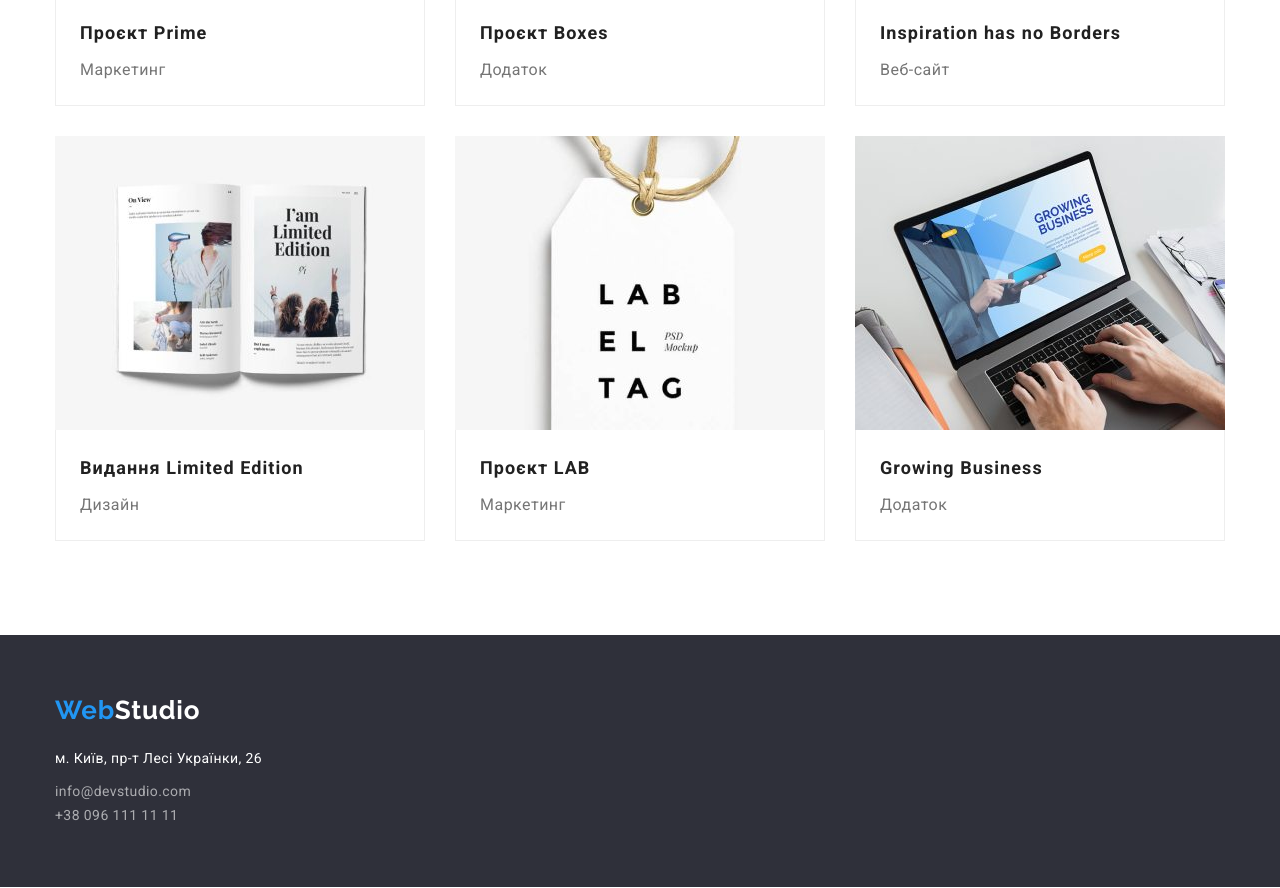
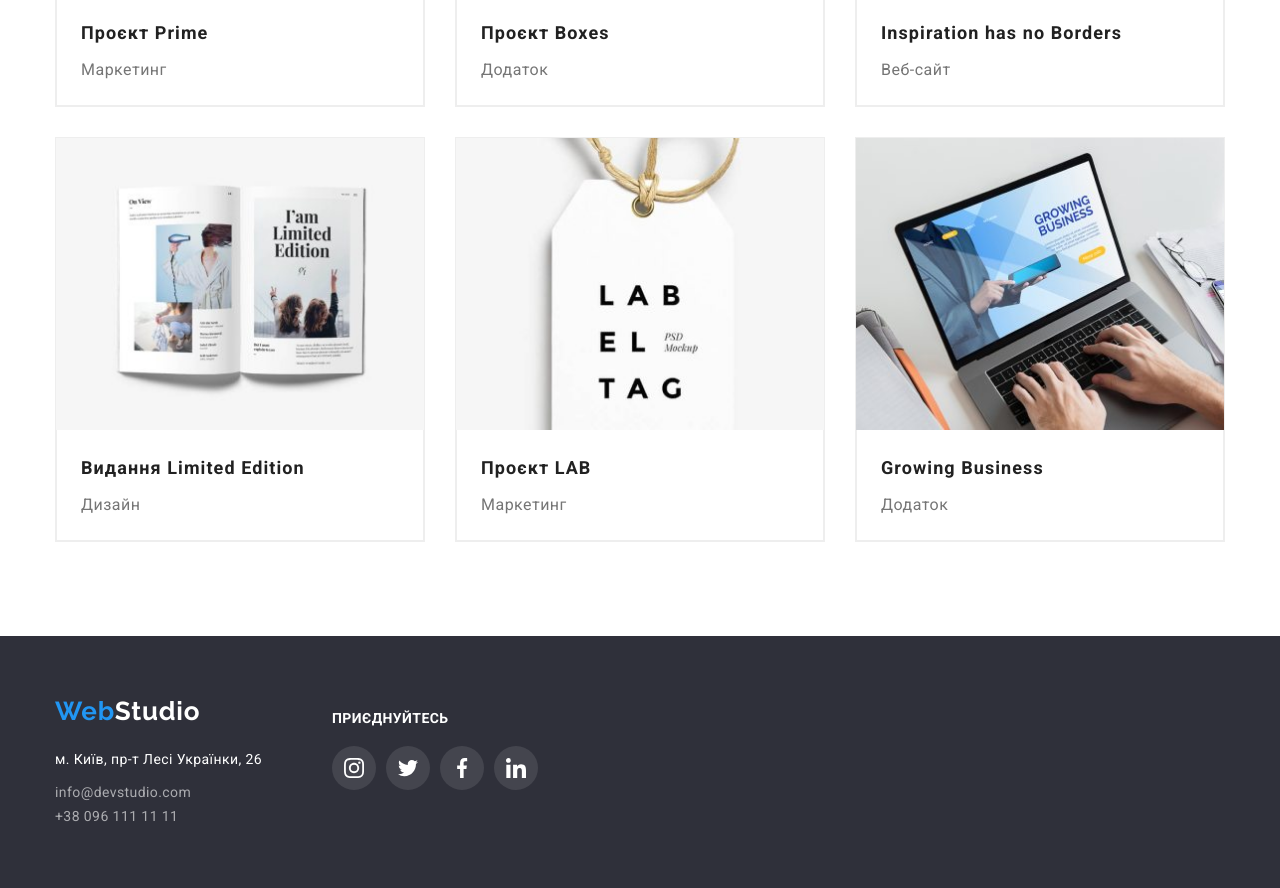
Before and after one commit to OOKucherenko/goit-markup-hw-04, a plain HTML site: page portfolio.html in a window 1280 px wide. Shown: the part 980-1868 px from the top of the page. Drawn offline with nearby package versions, Linux system fonts and the light colour scheme.

Commit message:
Додано зміни в Портфолио

```diff
--- a/css/styles.css
+++ b/css/styles.css
@@ -10,6 +10,7 @@
   --header-color: #f5f5f5;
   --main-color: #2f303a;
   --button-color: #f5f4fa;
+  --container-color: #EEEEEE;
   /*Text colors*/
   --main-txt-сl: #000000;
   --logo-text: #2196f3;
@@ -111,6 +112,8 @@ a {
 
 .portfolio-item {
   width: 370px;
+  background: var(--color-text);
+  border: 1px solid var(--container-color);
 }
 
 .tekhnokryak {
@@ -282,7 +285,7 @@ ul {
   justify-content: center;
   margin-bottom: 30px;
   border-radius: 4px;
-  margin-bottom: 10px;
+
 }
 
 .subject {
--- a/portfolio.html
+++ b/portfolio.html
@@ -29,8 +29,22 @@
           </ul>
         </nav>
         <ul class="list list-header">
-          <li><a href="mailto:info@devstudio.com" class="link">info@devstudio.com</a></li>
-          <li><a href="tel:+380961111111" class="link-tel">+38 096 111 11 11</a></li>
+          <li>
+            <a href="mailto:info@devstudio.com" class="link">
+              <svg class="list-mail" width="16px" height="12px">
+                <use href="./images/icons.svg#envelope"></use>
+              </svg>
+              info@devstudio.com
+            </a>
+          </li>
+          <li>
+            <a href="tel:+380961111111" class="link">
+              <svg class="list-icon" width="10px" height="16px">
+                <use href="./images/icons.svg#smartphone"></use>
+              </svg>
+              +38 096 111 11 11
+            </a>
+          </li>
         </ul>
       </div>
     </header>
@@ -158,9 +172,10 @@
       </section>
     </main>
 
-    <footer class="footer">
+ <footer class="footer">
       <!--Підвал-->
-      <div class="container">
+      <div class="container container-footer">
+        <div class="container-contacts">
         <a href="" class="loggo">Web<span class="logo-footer">Studio</span></a>
         <address class="adres">
           <p class="city">м. Київ, пр-т Лесі Українки, 26</p>
@@ -169,6 +184,40 @@
             <li><a href="tel:+380961111111" class="link-tel-footer">+38 096 111 11 11</a></li>
           </ul>
         </address>
+        </div>
+       <div class="container-social">
+        <h3 class="footer-title">приєднуйтесь</h3>
+        <ul class="social">
+          <li>
+            <a class="social-link-footer" href="https://www.instagram.com/">
+              <svg class="social-icon" width="20px" height="20px">
+                <use href="./images/icons.svg#instagram"></use>
+              </svg>
+            </a>
+          </li>
+          <li>
+            <a class="social-link-footer" href="https://twitter.com/">
+              <svg class="social-icon" width="20px" height="20px">
+                <use href="./images/icons.svg#twitter"></use>
+              </svg>
+            </a>
+          </li>
+          <li>
+            <a class="social-link-footer" href="https://www.facebook.com/">
+              <svg class="social-icon" width="20px" height="20px">
+                <use href="./images/icons.svg#facebook"></use>
+              </svg>
+            </a>
+          </li>
+          <li>
+            <a class="social-link-footer" href="https://www.linkedin.com/">
+              <svg class="social-icon" width="20px" height="20px">
+                <use href="./images/icons.svg#linkedin"></use>
+              </svg>
+            </a>
+          </li>
+        </ul>
+       </div>
       </div>
     </footer>
   </body>
```
